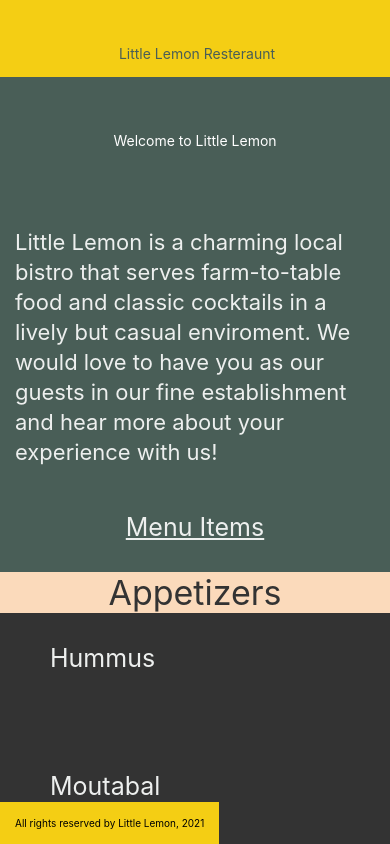
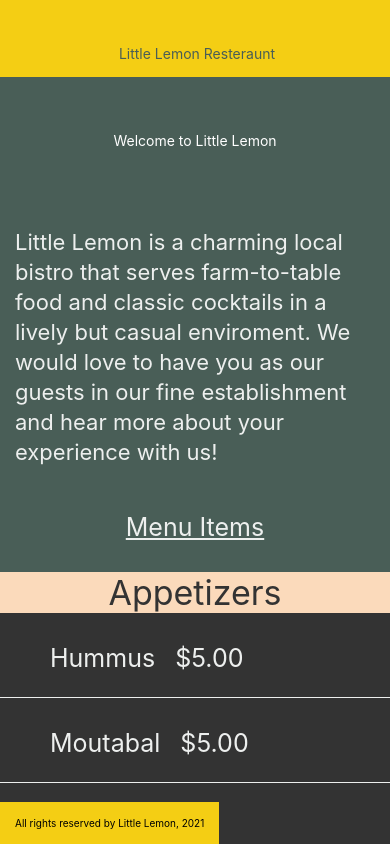
Before and after one commit to lougoncharenko/little-lemon-app, a React Native app: screen / in a window 390 px wide. Built offline with nearby package versions, Linux system fonts and the light colour scheme.

Commit message:
price is displaying with section list

```diff
--- a/components/MenuItems.js
+++ b/components/MenuItems.js
@@ -2,106 +2,34 @@ import React from "react";
 
 import {View, Text, FlatList, StyleSheet, SectionList} from 'react-native';
 
-// const menuData = [
-//   {
-//     title: 'Appetizers',
-//     data: [
-//     { name: 'Hummus', price: '$5.00', id: '1A' },
-//     { name: 'Moutabal', price: '$5.00', id: '2B' },
-//     { name: 'Falafel', price: '$7.50', id: '3C' },
-//     { name: 'Marinated Olives', price: '$5.00', id: '4D' },
-//     { name: 'Kofta', price: '$6.00', id: '5E' },
-//     { name: 'Eggplant Salad', price: '$9.50', id: '6F' },
-//     ],
-//   },
-//   {
-//     title: 'Main Dishes',
-//     data: [
-//     { name: 'Lentil Burger', price: '$12.50', id: '7G' },
-//     { name: 'Smoked Salmon', price: '$18.00', id: '8H' },
-//     { name: 'Kofta Burger', price: '$12.50', id: '9I' },
-//     { name: 'Turkish Kebab', price: '$15.50', id: '10J' },
-//     ],
-//   },
-//   {
-//     title: 'Sides',
-//     data: [
-//     { name: 'Fries', price: '$8.00', id: '11K' },
-//     { name: 'Buttered Rice', price: '$4.50', id: '12L' },
-//     { name: 'Bread Sticks', price: '$5.50', id: '13M' },
-//     { name: 'Pita Pocket', price: '$3.00', id: '14N' },
-//     { name: 'Lentil Soup', price: '$6.75', id: '15O' },
-//     { name: 'Greek Salad', price: '$8.50', id: '16Q' },
-//     { name: 'Rice Pilaf', price: '$7.00', id: '17R' },
-//     ],
-//   },
-//   {
-//     title: 'Desserts',
-//     data: [
-//     { name: 'Baklava', price: '$5.00', id: '18S' },
-//     { name: 'Tartufo', price: '$5.00', id: '19T' },
-//     { name: 'Tiramisu', price: '$6.00', id: '20U' },
-//     { name: 'Panna Cotta', price: '$5.00', id: '21V' },
-//     ],
-//   },
-// ];
-
-// const menuItemsToDisplay = [
-//     { name: 'Hummus', price: '$5.00', id: '1A' },
-//     { name: 'Moutabal', price: '$5.00', id: '2B' },
-//     { name: 'Falafel', price: '$7.50', id: '3C' },
-//     { name: 'Marinated Olives', price: '$5.00', id: '4D' },
-//     { name: 'Kofta', price: '$6.00', id: '5E' },
-//     { name: 'Eggplant Salad', price: '$9.50', id: '6F' },
-//     { name: 'Lentil Burger', price: '$12.50', id: '7G' },
-//     { name: 'Smoked Salmon', price: '$18.00', id: '8H' },
-//     { name: 'Kofta Burger', price: '$12.50', id: '9I' },
-//     { name: 'Turkish Kebab', price: '$15.50', id: '10J' },
-//     { name: 'Fries', price: '$8.00', id: '11K' },
-//     { name: 'Buttered Rice', price: '$4.50', id: '12L' },
-//     { name: 'Bread Sticks', price: '$5.50', id: '13M' },
-//     { name: 'Pita Pocket', price: '$3.00', id: '14N' },
-//     { name: 'Lentil Soup', price: '$6.75', id: '15O' },
-//     { name: 'Greek Salad', price: '$8.50', id: '16Q' },
-//     { name: 'Rice Pilaf', price: '$7.00', id: '17R' },
-//     { name: 'Baklava', price: '$5.00', id: '18S' },
-//     { name: 'Tartufo', price: '$5.00', id: '19T' },
-//     { name: 'Tiramisu', price: '$6.00', id: '20U' },
-//     { name: 'Panna Cotta', price: '$5.00', id: '21V' },
-//   ];
-
-const menuItemsToDisplay = [
-  {
-    title: 'Appetizers',
-    data: [
-      'Hummus',
-      'Moutabal',
-      'Falafel',
-      'Marinated Olives',
-      'Kofta',
-      'Eggplant Salad',
-    ],
-  },
-  {
-    title: 'Main Dishes',
-    data: ['Lentil Burger', 'Smoked Salmon', 'Kofta Burger', 'Turkish Kebab'],
-  },
-  {
-    title: 'Sides',
-    data: [
-      'Fries',
-      'Buttered Rice',
-      'Bread Sticks',
-      'Pita Pocket',
-      'Lentil Soup',
-      'Greek Salad',
-      'Rice Pilaf',
-    ],
-  },
-  {
-    title: 'Desserts',
-    data: ['Baklava', 'Tartufo', 'Tiramisu', 'Panna Cotta'],
-  },
+const Appetizers = [
+  {id: '1', name: 'Hummus', price: '$5.00' },
+  {id: '2', name: 'Moutabal', price: '$5.00' },
+  {id: '3', name: 'Falafel', price: '$7.50' },
+  {id: '4', name: 'Marinated Olives', price: '$5.00'},
+  {id: '5', name: 'Kofta', price: '$5.00' },
+  {id: '6', name: 'Eggplant Salad', price: '$8.50' },
+];
+const Main = [
+  {id: '7', name: 'Lentil Burger', price: '$10.00' },
+  {id: '8', name: 'Smoked Salmon', price: '$14.00' },
+  {id: '9', name: 'Kofta Burger', price: '$11.00' },
+  {id: '10', name: 'Turkish Kebab', price: '$15.50' },
+];
+const Sides = [
+  {id: '11', name: 'Buttered Rice', price: '$3.00' },
+  {id: '12', name: 'Bread Sticks', price: '$3.00' },
+  {id: '13', name: 'Pita Pocket', price: '$3.00' },
+  {id: '14', name: 'Lentil Soup', price: '$3.75' },
+  {id: '15', name: 'Greek Salad', price: '$6.00' },
+  {id: '16', name: 'Rice Pilaf', price: '$4.00' },
+  {id: '17', name: 'Fries', price: '$3.00' },
+];
+const Desserts = [
+  {id: '18', name: 'Baklava', price: '$3.00' },
+  {id: '19', name: 'Tartufo', price: '$3.00' },
+  {id: '20', name: 'Tiramisu', price: '$5.00' },
+  { id: '21', name: 'Panna Cotta', price: '$5.00'},
 ];
 const Item = ({ name, price }) => (
   <View style={styles.innerContainer}>
@@ -109,9 +37,10 @@ const menuItemsToDisplay = [
     <Text style={styles.menuItem}>{price}</Text>
   </View>
 );
+const Separator = () => <View style={styles.separator} />;
 
 export default function MenuItems() {
-  const renderItem = ({ item }) => <Item name={item} />;
+  const renderItem = ({ item }) => <Item name={item.name} price={item.price}/>;
   const renderSectionHeader = ({ section: { title } }) => (
     <Text style={styles.sectionHeader}>{title}</Text>
   );
@@ -122,9 +51,17 @@ export default function MenuItems() {
         </View>
         <SectionList
         keyExtractor={(item, index) => item + index}
-        sections={menuItemsToDisplay}
+        sections={
+          [
+            {title: 'Appetizers', data: Appetizers},
+            {title: 'Main Dishes', data: Main},
+            {title: 'Sides', data: Sides},
+            {title: 'Desserts', data: Desserts},
+          ]
+        }
         renderItem={renderItem}
         renderSectionHeader={renderSectionHeader}
+        ItemSeparatorComponent={Separator}
         ></SectionList>
       </View>
     );
@@ -149,6 +86,8 @@ const styles = StyleSheet.create({
       paddingHorizontal: 40,
       paddingVertical: 20,
       backgroundColor: '#333333',
+      display: 'flex',
+      flexDirection: 'row',
     },
     sectionHeader: {
       backgroundColor: '#fbdabb',
@@ -163,4 +102,8 @@ const styles = StyleSheet.create({
       height: 44,
       color: '#EDEFEE',
     },
+    separator: {
+      borderBottomWidth: 1,
+      borderColor: '#EDEFEE',
+    },
   });
```
Lines whose indentation alone changed are shown as unchanged.
